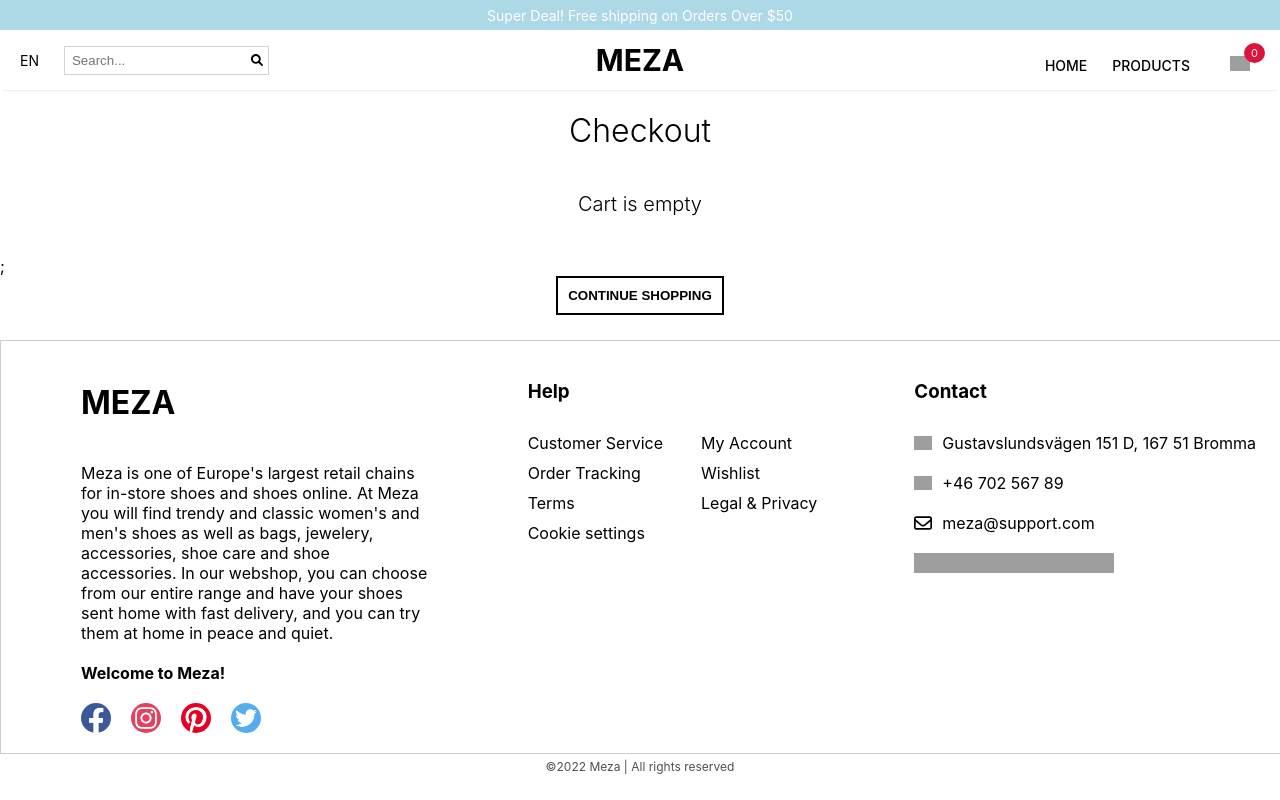
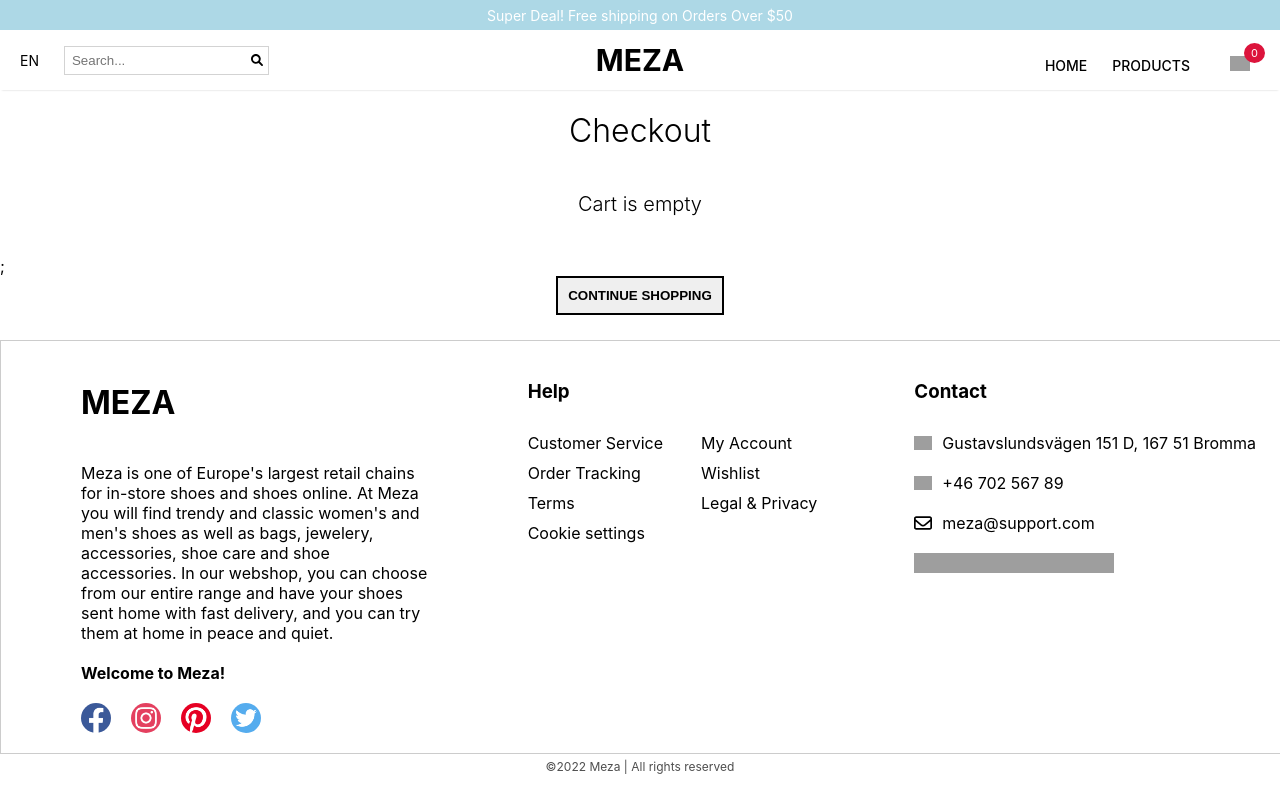
Before and after one commit to zarhaselene/Dynamisk-React-App, a React (Create React App) app: page /checkout in a window 1280 px wide. In both pictures the pointer is over the button "CONTINUE SHOPPING". Built offline with nearby package versions, Linux system fonts and the light colour scheme; grey boxes are pictures that could not be loaded; the HTML template or start-up script is replaced by a standard one.

Commit message:
update btn checkout

```diff
--- a/src/styles/Checkout.css
+++ b/src/styles/Checkout.css
@@ -5,6 +5,10 @@
   background-color: white;
   border: 2px solid black;
   padding: 10px 10px;
+}
+
+.checkout-continue:hover {
+  background-color: #EFEFEF;
 }
 
 .checkout-continue a {
@@ -22,6 +26,9 @@
   padding: 10px 71px;
 }
 
+.checkout-buy:hover {
+  background-color: white;
+}
 .checkout-buy a {
   color: white;
   text-decoration: none;
```
